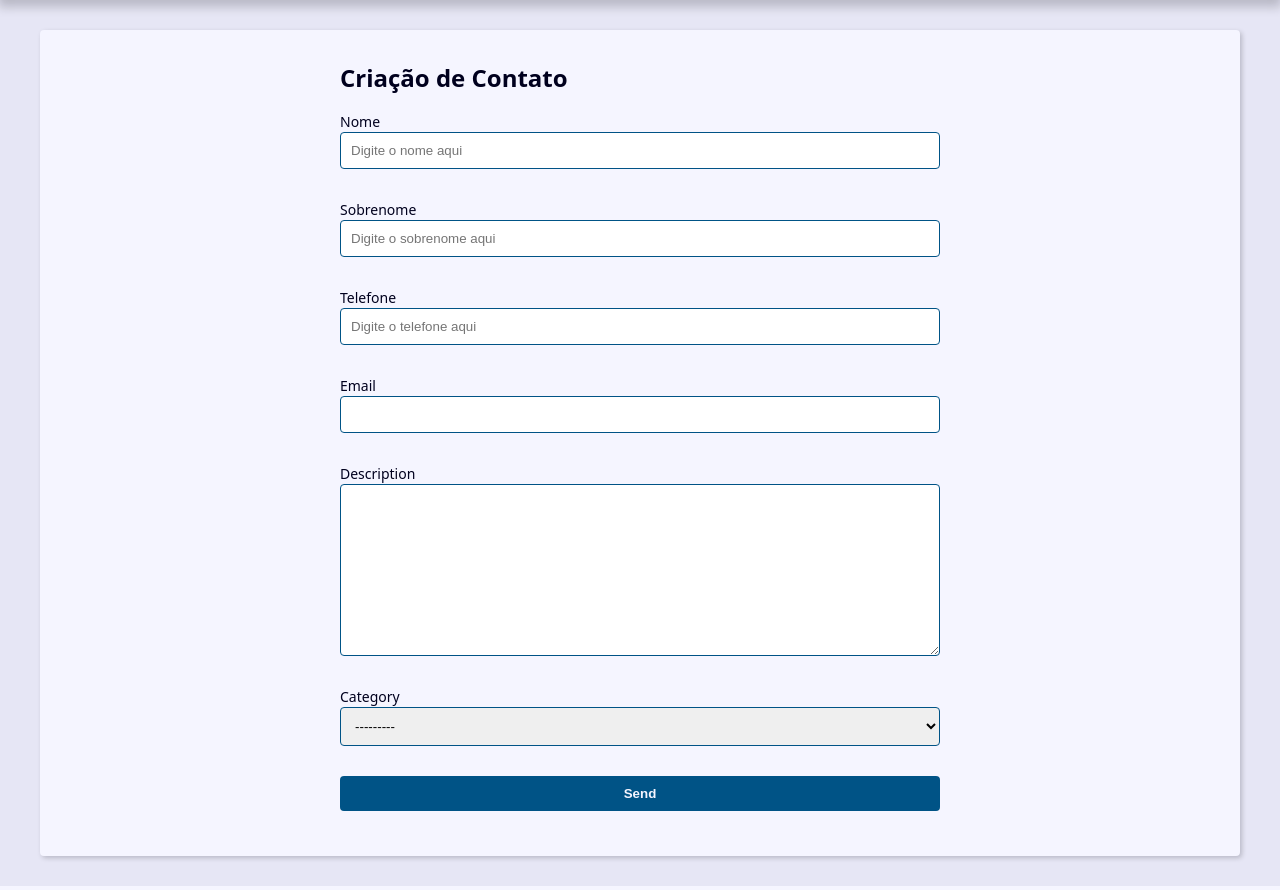
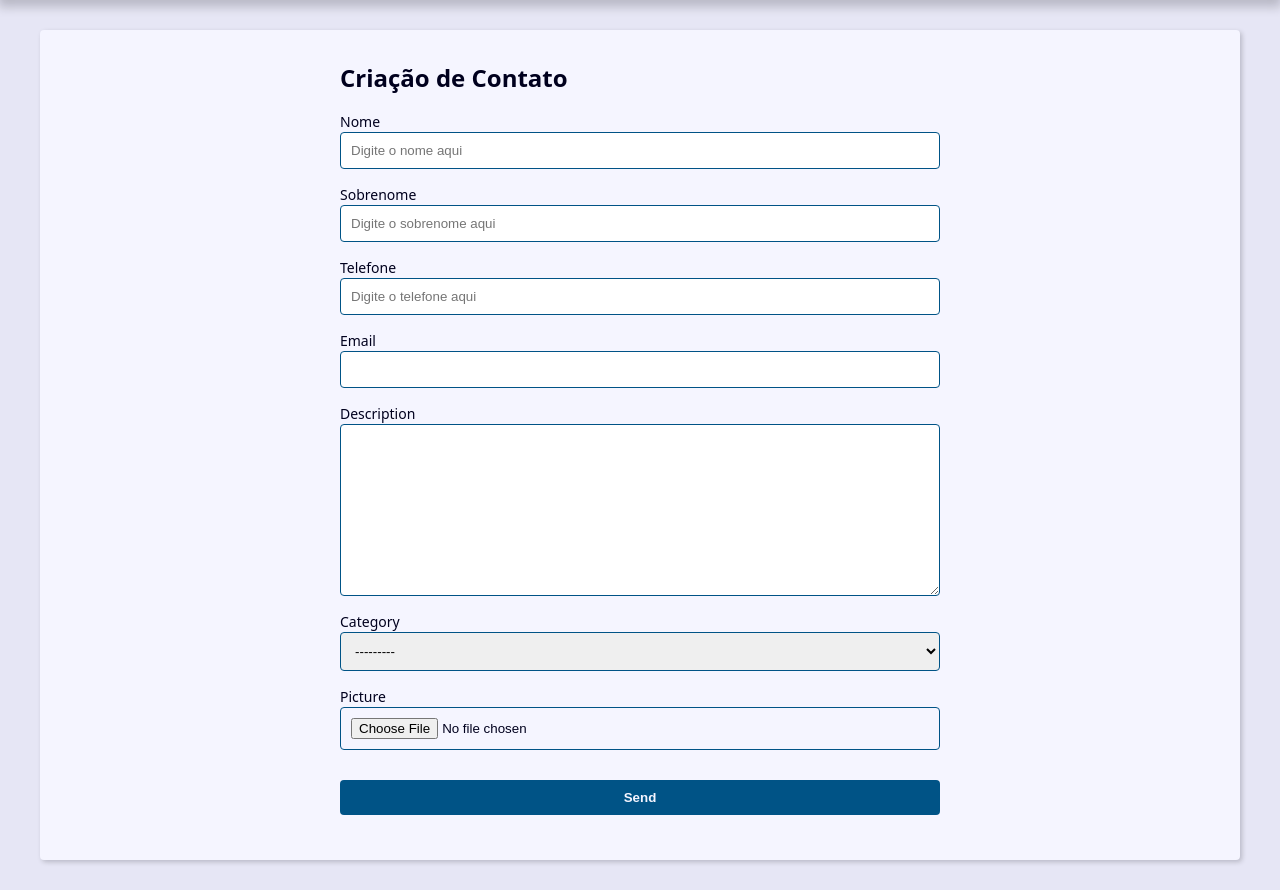
Before and after one commit to AndreEsquincalha/Project-Agenda, a Django app: page /contact/create in a window 1280 px wide. Shown: the part 239-1129 px from the top of the page. Run offline with Django 5.2, Linux system fonts and the light colour scheme; data that the repository does not hold is empty.

Commit message:
Adição da visualização da imagem do contato nas opções de create e update

```diff
--- a/contact/forms.py
+++ b/contact/forms.py
@@ -9,9 +9,6 @@ from . import models
 
 
 class ContactForm(forms.ModelForm):
-
-  def __init__(self, *args,**kwargs):
-    super().__init__(*args,**kwargs)
 
 
   first_name = forms.CharField(
@@ -38,9 +35,18 @@ class ContactForm(forms.ModelForm):
     ),label= 'Telefone'
   )
 
+  picture = forms.ImageField(
+    widget=forms.FileInput(
+      attrs={
+        'accept':'image/*',
+      }
+    )
+  )
+
+
   class Meta:
     model = models.Contact
-    fields = 'first_name', 'last_name', 'phone','email','description','category',
+    fields = 'first_name', 'last_name', 'phone','email','description','category', 'picture'
 
 
   def clean(self):
--- a/contact/templates/contact/contact.html
+++ b/contact/templates/contact/contact.html
@@ -10,6 +10,12 @@
         <p><b>Created Date: {{contact.created_date}}</b></p>
         <p><b>Description: {{contact.description}}</b></p>
         <p><b>Category: {{contact.category.name}}</b></p>
+
+        {% if contact.picture %}
+            <p>
+                <img src="{{contact.picture.url}}" alt="{{contact.first_name}} {{contact.last_name}}">
+            </p>
+        {% endif %}
 
         <div class="contact-links">
             <a href="{% url "contact:update" contact.id %}" class="btn btn-link"> Update </a>
--- a/contact/templates/contact/create.html
+++ b/contact/templates/contact/create.html
@@ -10,17 +10,22 @@
             enctype="multipart/form-data"
         >
         {% csrf_token %}
-
+        <div class="form-content">
             {% for field in form %}
-            <div class="form-content">
                 <div class="form-group">
                     <label for="{{field.id_for_label}}">{{field.label}}</label>
                     {{field}}
-
                     {{field.errors}}
                 </div>
+
+                {% if field.name == 'picture' and field.value.url %}
+                    <div class="form-group">
+                        <img src="{{field.value.url}}" alt="">
                     </div>
+                {% endif %}
+
             {% endfor %}
+        </div>
         <div class="form-content">
             <div class="form-group">
             <button class="btn" type="submit">Send</button>
--- a/contact/views/contact_forms.py
+++ b/contact/views/contact_forms.py
@@ -12,7 +12,7 @@ def create(request):
   form_action = reverse('contact:create')
 
   if request.method == 'POST':
-    form = ContactForm(request.POST)
+    form = ContactForm(request.POST, request.FILES)
 
     context ={
       'form': form,
@@ -45,7 +45,7 @@ def update(request, contact_id):
   form_action = reverse('contact:update', args=(contact_id,))
 
   if request.method == 'POST':
-    form = ContactForm(request.POST, instance=contact)
+    form = ContactForm(request.POST, request.FILES, instance=contact)
 
     context ={
       'form': form,
```
Lines whose indentation alone changed are shown as unchanged.
